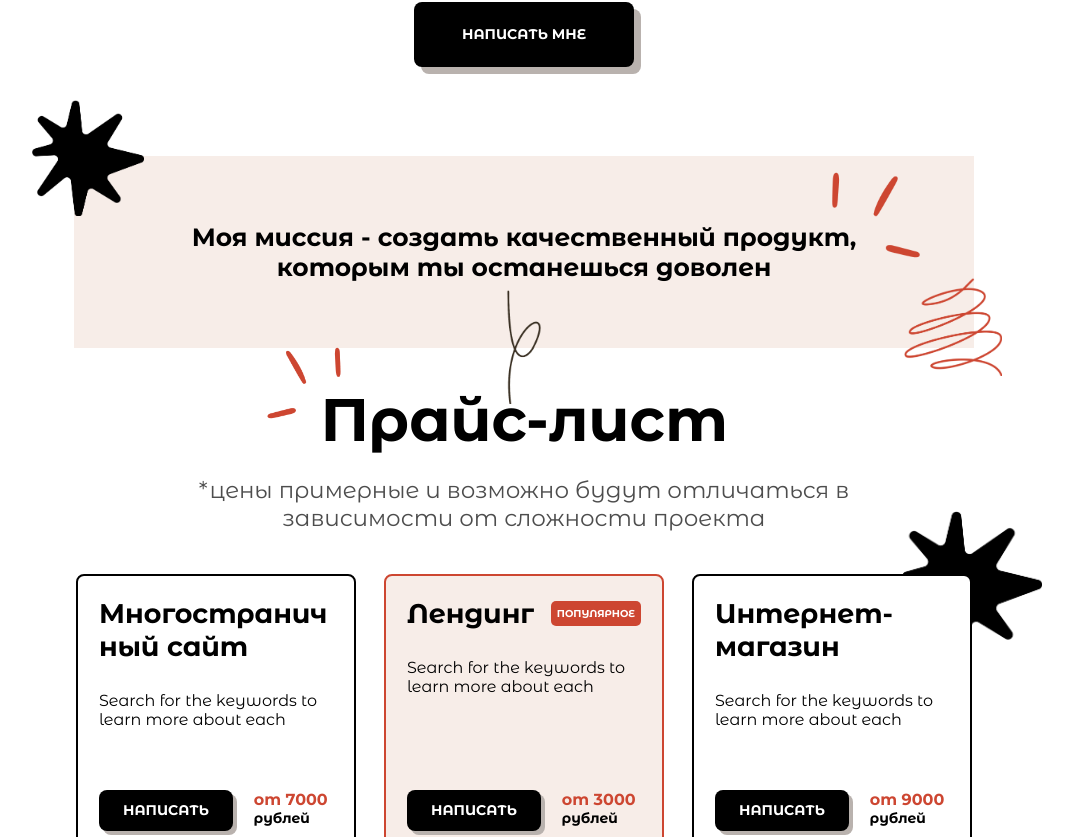
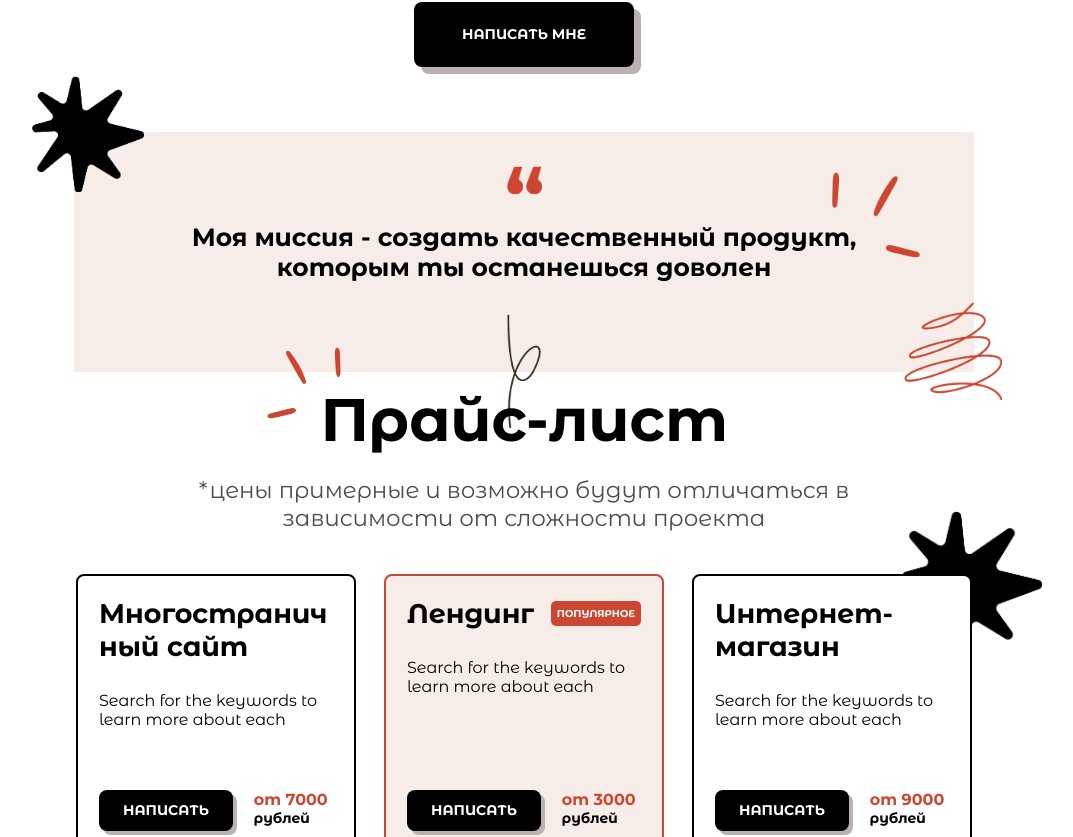
Before and after one commit to ValeriFila/portfolio, a React (Create React App) app: page / in a window 1280 px wide. Shown: the part 1468-2305 px from the top of the page, without its empty margins (116-1189 px from the left). Built offline with nearby package versions, Linux system fonts and the light colour scheme.

Commit message:
add CustomFooter.jsx

```diff
--- a/src/App.js
+++ b/src/App.js
@@ -13,6 +13,7 @@ import BlockSquare from './components/BlockSquare/BlockSquare'
 import PriceList from './components/PriceList/PriceList'
 import imgScribble from './assets/icons/Scribble.png'
 import QuotesBlock from './components/QuotesBlock/QuotesBlock'
+import CustomFooter from './components/CustomFooter/CustomFooter'
 
 export default function App() {
     const sectionRef = useRef()
@@ -83,6 +84,8 @@ export default function App() {
                 />
                 <Form />
             </CustomSection>
+
+            <CustomFooter></CustomFooter>
         </div>
 
     )
--- /dev/null
+++ b/src/components/CustomFooter/CustomFooter.jsx
@@ -0,0 +1,8 @@
+import './CustomFooter.scss'
+export default function CustomFooter() {
+    return (
+        <div className='custom-footer'>
+
+        </div>
+    )
+}
--- /dev/null
+++ b/src/components/CustomFooter/CustomFooter.scss
@@ -0,0 +1,7 @@
+.custom-footer {
+    display: flex;
+    height: 50dvh;
+    background-color: rgba(247, 237, 232, 1);
+    width: 100%;
+    border-top: 1px solid rgba(77, 77, 77, 1);
+}
--- a/src/components/HelloSection/HelloSection.jsx
+++ b/src/components/HelloSection/HelloSection.jsx
@@ -2,8 +2,7 @@ import MailButton from '../MailButton/MailButton'
 import './HelloSection.scss'
 import imgSwirl from '../../assets/icons/Hero Shape Swirl.png'
 import imgStars from '../../assets/icons/Group 48095792.png'
-import imgScribble from '../../assets/icons/Scribble.png'
-import {useRef} from 'react'
+import imgScribble from '../../assets/icons/Scribble5.png'
 
 export default function HelloSection(props) {
     const {
--- a/src/components/QuotesBlock/QuotesBlock.jsx
+++ b/src/components/QuotesBlock/QuotesBlock.jsx
@@ -3,12 +3,14 @@ import star from '../../assets/icons/Star 4.png'
 import spring from '../../assets/icons/Vector 4.png'
 import sparkle from '../../assets/icons/Sparkle.png'
 import vector from '../../assets/icons/Scribble.png'
+import quote from '../../assets/icons/quote.png'
 export default function QuotesBlock() {
     return (
         <div className='quotes-block'>
             <img src={star} alt='star' className='quotes-block__star'/>
             <img src={spring} alt='spring' className='quotes-block__spring'/>
             <div className='quotes-block__text-box'>
+                <img src={quote} alt='quote'  className='quotes-block__text-box--quote'/>
                 <p className='quotes-block__text-box--text'>Моя миссия - создать качественный продукт, которым ты останешься доволен</p>
                 <img src={sparkle} alt='sparkle' className='quotes-block__text-box--image'/>
             </div>
--- a/src/components/QuotesBlock/QuotesBlock.scss
+++ b/src/components/QuotesBlock/QuotesBlock.scss
@@ -5,7 +5,7 @@
     align-items: center;
     background-color: rgba(247, 237, 232, 1);
     width: 900px;
-    height: 80%;
+    height: 250px;
     position: relative;
 
     &__star {
@@ -48,5 +48,11 @@
             font-size: 25px;
             font-weight: bold;
         }
+
+        &--quote {
+            width: 2.5rem;
+            position: absolute;
+            top: -4rem;
+        }
     }
 }
```
Also changed, not shown: src/assets/icons/Scribble5.png (added), src/assets/icons/quote.png (added).
